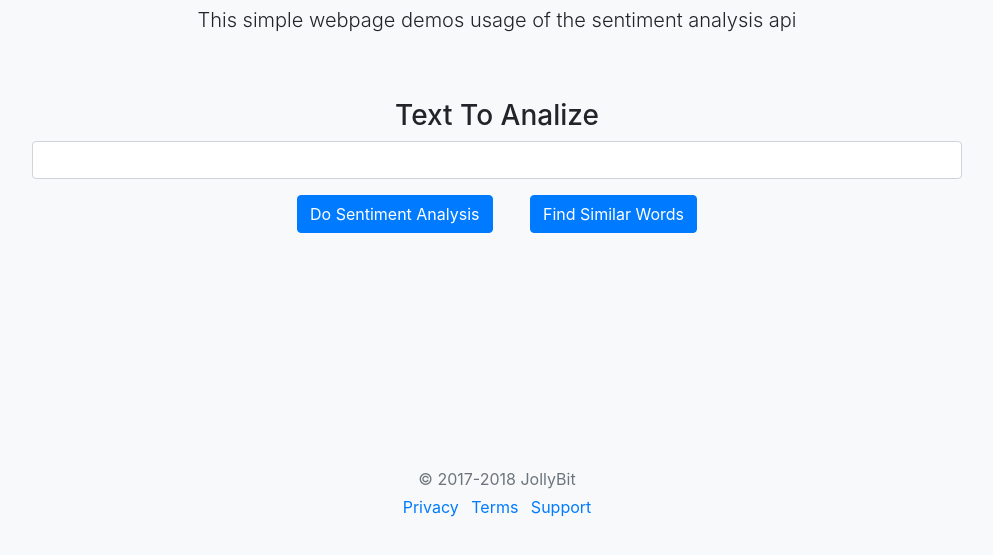
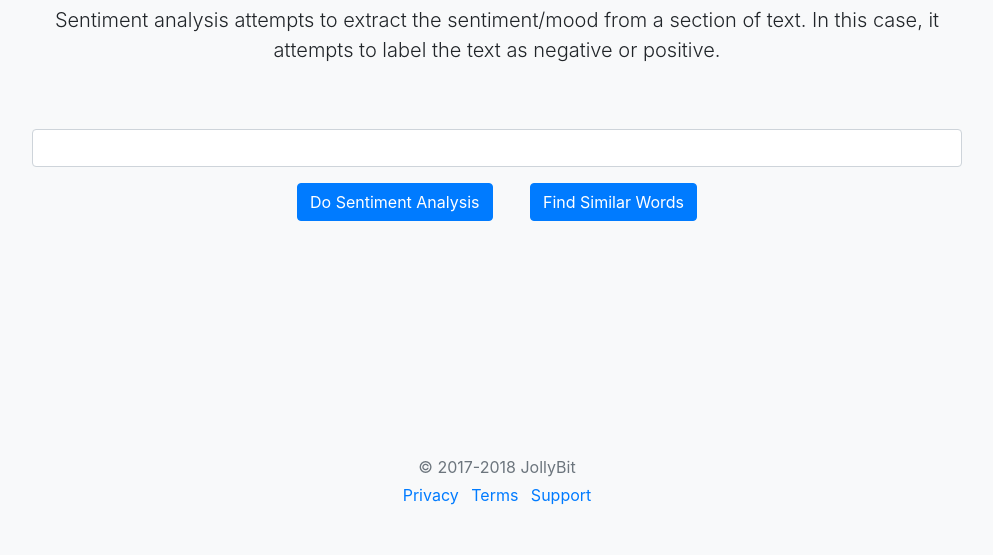
Before and after one commit to freethenation/sentiment-api, a website: page public/index.html in a window 1280 px wide. Shown: the part 185-740 px from the top of the page, without its empty margins (143-1136 px from the left). Drawn offline with nearby package versions, Linux system fonts and the light colour scheme.

Commit message:
html tweaks

```diff
--- a/public/index.html
+++ b/public/index.html
@@ -22,13 +22,12 @@
         <div class="py-5 text-center">
             <img class="d-block mx-auto mb-4" src="/logo.svg" alt="" width="72" height="72">
             <h2>Sentiment API Demo</h2>
-            <p class="lead">This simple webpage demos usage of the sentiment analysis api</p>
+            <p class="lead">Sentiment analysis attempts to extract the sentiment/mood from a section of text. In this case, it attempts to label the text as negative or positive.</p>
         </div>
 
         <form class="needs-validation pb-4" id="form">
             <div class="row">
                 <div class="col-md-12 mb-3">
-                    <h3 style="text-align: center;">Text To Analize</h3>
                     <input type="text" class="form-control" id="text" value="" required>
                     <div id="errortext" class="text-danger"></div>
                 </div>
```
